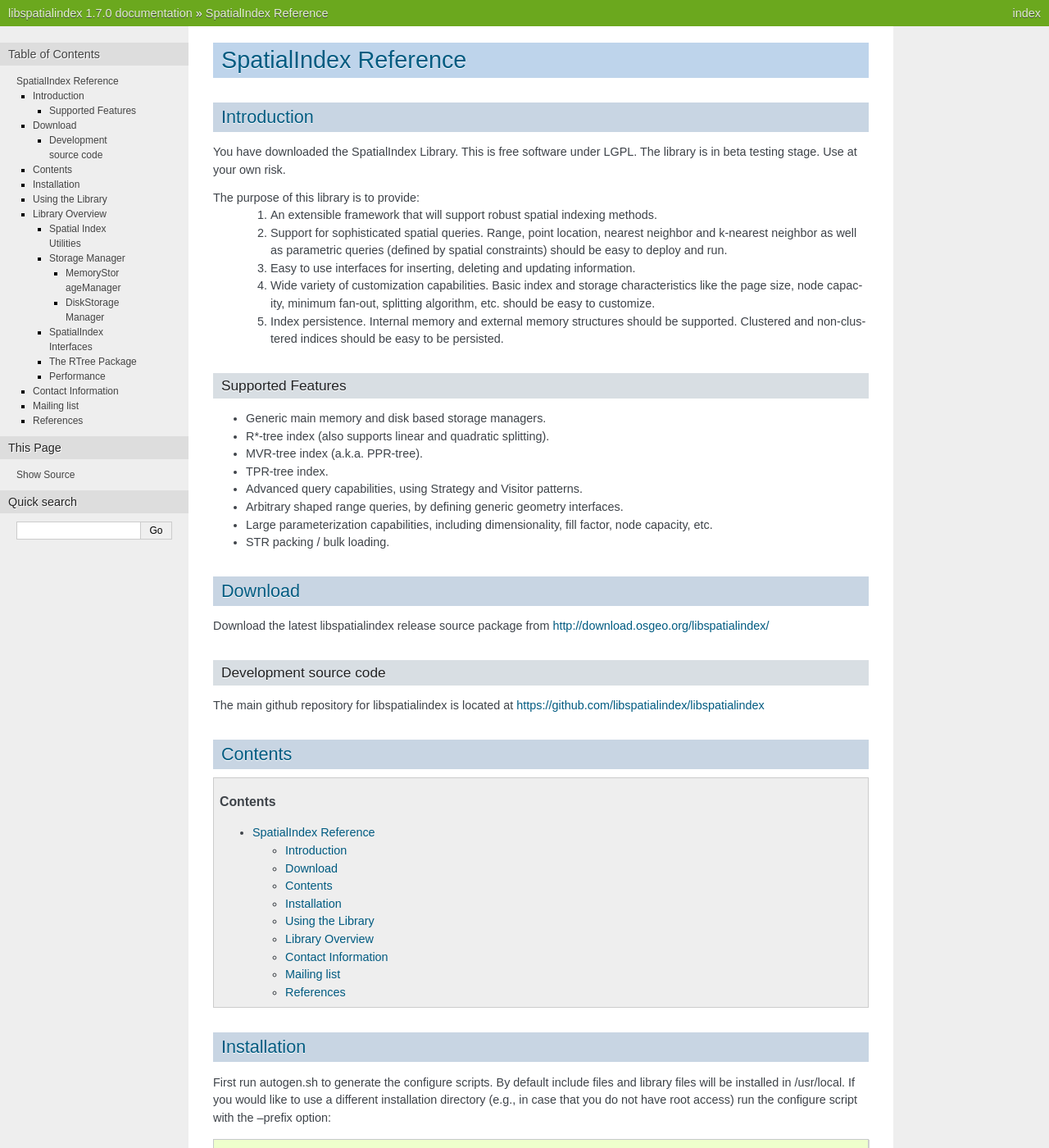
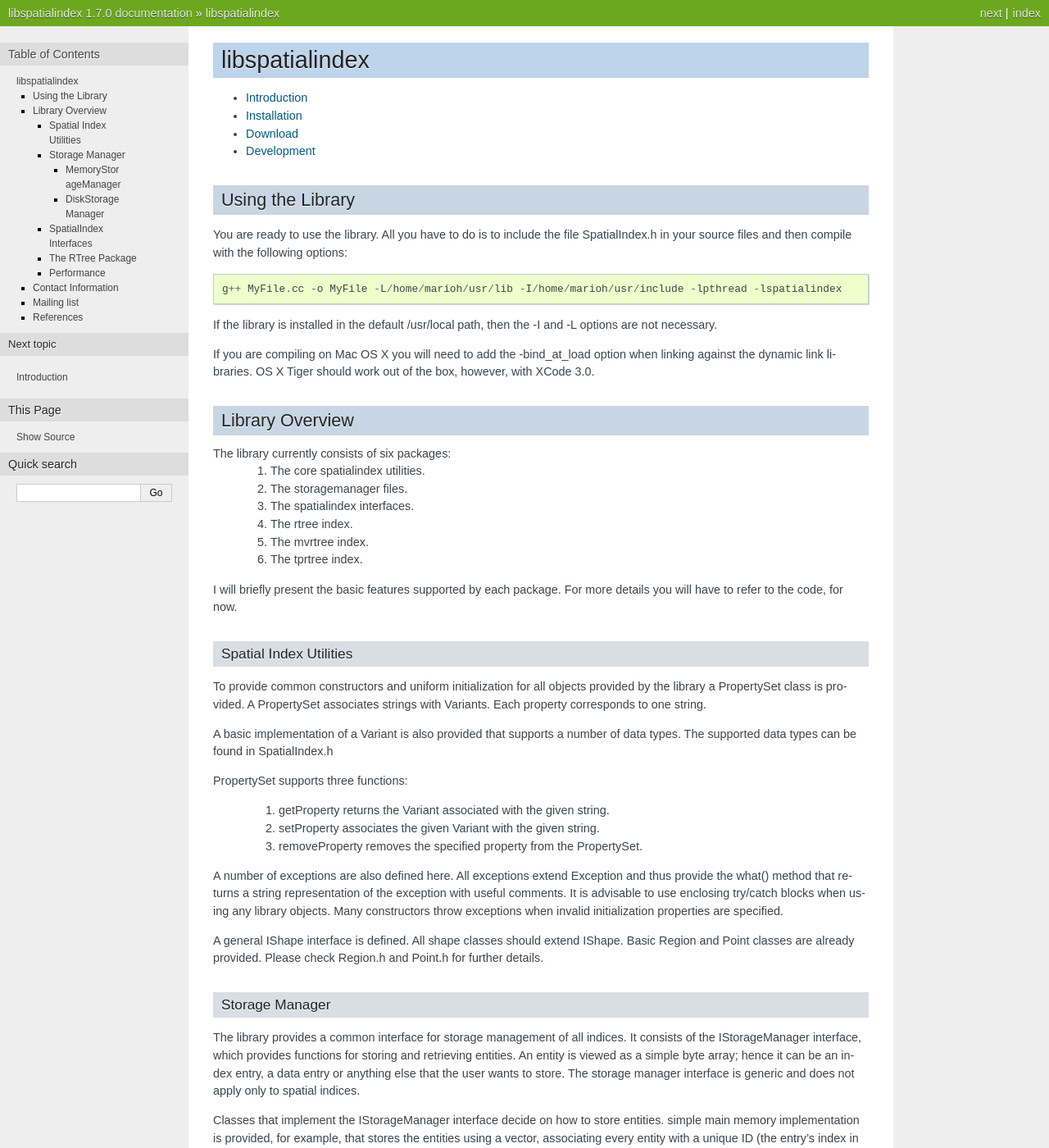
Before and after one commit to libspatialindex/libspatialindex, a Sphinx documentation site: the page built from docs/source/index.txt, in a window 1280 px wide and 1400 px high. Shown: the whole window at 82% size. Built offline with Sphinx 7.4.7, drawn with Linux system fonts in a browser that asks for light colours; some of the changed text lies outside the part shown.

Commit message:
start organizing docs

```diff
--- a/docs/source/index.txt
+++ b/docs/source/index.txt
@@ -1,83 +1,21 @@
 *****************************************************************************
- SpatialIndex Reference
+ libspatialindex
 *****************************************************************************
 
 
-------------------------------------------------------------------------------
-Introduction
-------------------------------------------------------------------------------
 
-You have downloaded the SpatialIndex Library. This is free software under LGPL.
-The library is in beta testing stage. Use at your own risk.
+.. toctree::
+   :maxdepth: 1
 
-The purpose of this library is to provide:
- 1. An extensible framework that will support robust spatial indexing
-    methods.
- 2. Support for sophisticated spatial queries. Range, point location,
-    nearest neighbor and k-nearest neighbor as well as parametric
-    queries (defined by spatial constraints) should be easy to deploy and run.
- 3. Easy to use interfaces for inserting, deleting and updating information.
- 4. Wide variety of customization capabilities. Basic index and storage
-    characteristics like the page size, node capacity, minimum fan-out,
-    splitting algorithm, etc. should be easy to customize.
- 5. Index persistence. Internal memory and external memory structures
-    should be supported.  Clustered and non-clustered indices should
-    be easy to be persisted.
+   introduction
+   install
+   download
+   development
 
-Supported Features
-------------------------------------------------------------------------------
 
-* Generic main memory and disk based storage managers.
-* R\*-tree index (also supports linear and quadratic splitting).
-* MVR-tree index (a.k.a. PPR-tree).
-* TPR-tree index.
-* Advanced query capabilities, using Strategy and Visitor patterns.
-* Arbitrary shaped range queries, by defining generic geometry interfaces.
-* Large parameterization capabilities, including dimensionality, fill factor, node capacity, etc.
-* STR packing / bulk loading.
 
-------------------------------------------------------------------------------
-Download
-------------------------------------------------------------------------------
 
-Download the latest libspatialindex release source package from
-http://download.osgeo.org/libspatialindex/
 
-Development source code
-------------------------------------------------------------------------------
-
-The main github repository for libspatialindex is located at
-https://github.com/libspatialindex/libspatialindex
-
-------------------------------------------------------------------------------
-Contents
-------------------------------------------------------------------------------
-
-.. contents::
-    :depth: 2
-    :backlinks: top
-
-------------------------------------------------------------------------------
-Installation
-------------------------------------------------------------------------------
-
-First run autogen.sh to generate the configure scripts.
-By default include files and library files will be installed in /usr/local. If
-you would like to use a different installation directory (e.g., in case
-that you do not have root access) run the configure script with
-the --prefix option:
-
-::
-
-    ./configure --prefix=/home/marioh/usr
-
-Make the library::
-
-     make
-
-Install the library::
-
-     make install
 
 ------------------------------------------------------------------------------
 Using the Library
@@ -200,7 +138,7 @@
  2) DiskStorageManager
 
 MemoryStorageManager
-~~~~~~~~~~~~~~~~~~~~~~~
+~~~~~~~~~~~~~~~~~~~~~~~~~~~~~~~~~~~~~~~~~~~~~~~~~~~~~~~~~~~~~~~~~~~~~~~~~~~~~~
 
 As it is implied be the name, this is a main memory implementation. Everything
 is stored in main memory using a simple vector. No properties are needed to
@@ -208,7 +146,7 @@
 goes out of scope, all data that it contains are lost.
 
 DiskStorageManager
-~~~~~~~~~~~~~~~~~~~~~~~
+~~~~~~~~~~~~~~~~~~~~~~~~~~~~~~~~~~~~~~~~~~~~~~~~~~~~~~~~~~~~~~~~~~~~~~~~~~~~~~
 
 The disk storage manager uses two random access files for storing information.
 One with extension .idx and the other with extension .dat.
```
Also changed, not shown: docs/source/development.txt (added, +13 -0 lines), docs/source/download.txt (added, +8 -0 lines), docs/source/install.txt (added, +34 -0 lines), docs/source/introduction.txt (added, +36 -0 lines).
